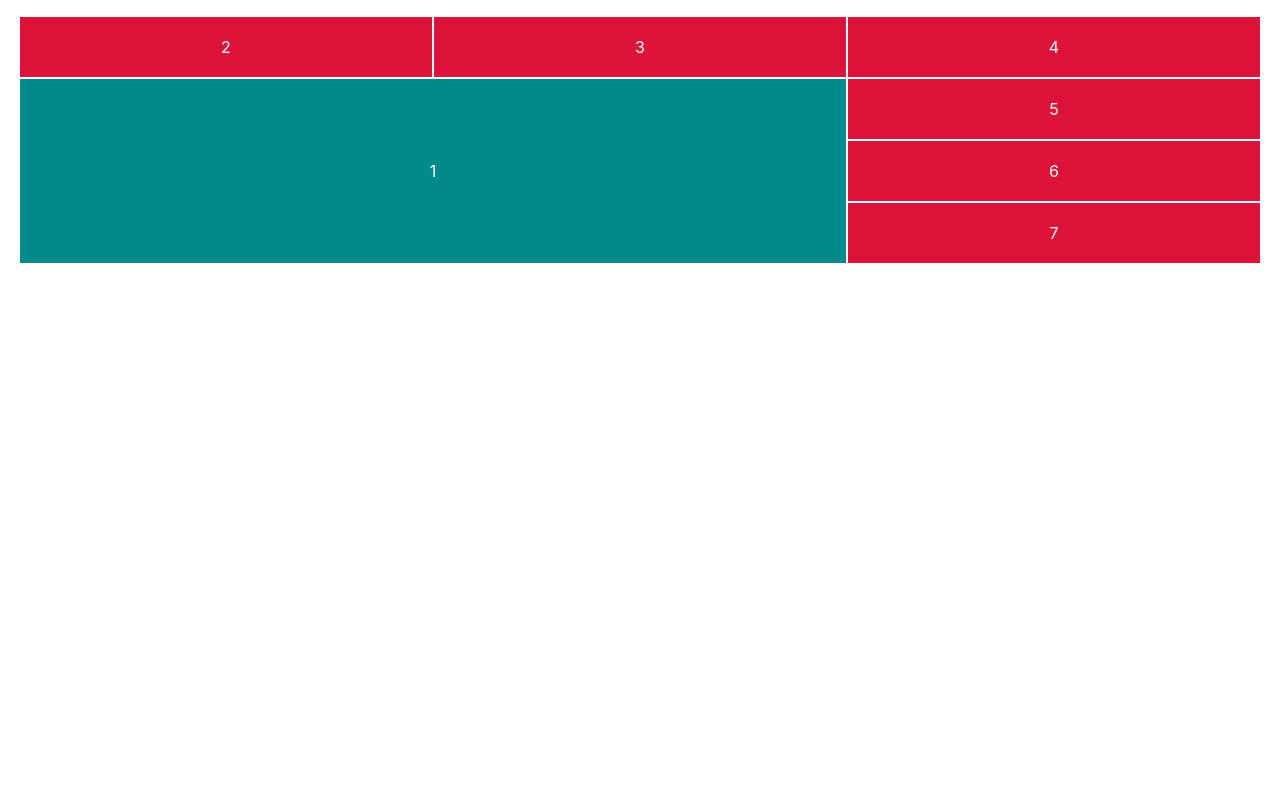
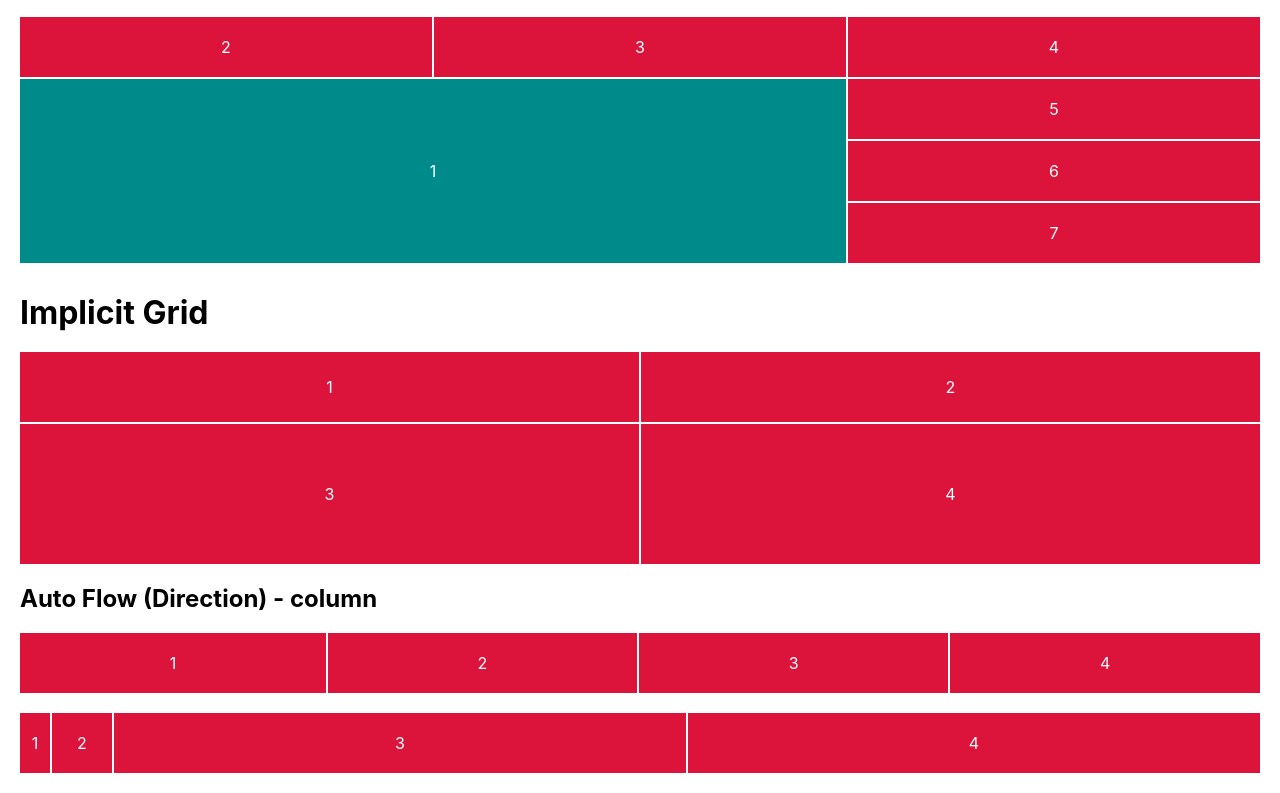
Before and after one commit to jhaemin/css-grid, a website: page web/index.html in a window 1280 px wide. Shown: the part 2146-2939 px from the top of the page. Before the commit the page ends 2429 px from the top, so only its background shows below. Drawn offline with Linux system fonts and the light colour scheme.

Commit message:
Implicit grid

```diff
--- a/web/index.html
+++ b/web/index.html
@@ -119,5 +119,30 @@
         <div class="item">7</div>
       </div>
     </div>
+
+    <div class="implicit-grid">
+      <h1>Implicit Grid</h1>
+      <div class="grid grid-1">
+        <div class="item">1</div>
+        <div class="item">2</div>
+        <div class="item">3</div>
+        <div class="item">4</div>
+      </div>
+
+      <h2>Auto Flow (Direction) - column</h2>
+      <div class="grid auto-flow">
+        <div class="item">1</div>
+        <div class="item">2</div>
+        <div class="item">3</div>
+        <div class="item">4</div>
+      </div>
+
+      <div class="grid grid-2">
+        <div class="item">1</div>
+        <div class="item">2</div>
+        <div class="item">3</div>
+        <div class="item">4</div>
+      </div>
+    </div>
   </body>
 </html>
--- a/web/style.css
+++ b/web/style.css
@@ -11,6 +11,10 @@ body {
 
 h1 {
   margin: 30px 0 20px;
+}
+
+h2 {
+  margin: 20px 0;
 }
 
 .grid {
@@ -97,3 +101,21 @@ h1 {
   grid-row: 2 / span 3;
   grid-column: span 2;
 }
+
+.implicit-grid .grid-1 {
+  grid-template-rows: 70px;
+  grid-template-columns: repeat(2, 1fr);
+  grid-auto-rows: 140px;
+}
+
+.implicit-grid .auto-flow {
+  grid-auto-flow: column;
+  grid-auto-rows: 60px;
+}
+
+.implicit-grid .grid-2 {
+  grid-auto-flow: column;
+  grid-template-columns: 30px 60px;
+  grid-auto-columns: 1fr;
+  grid-auto-rows: 60px;
+}
```
